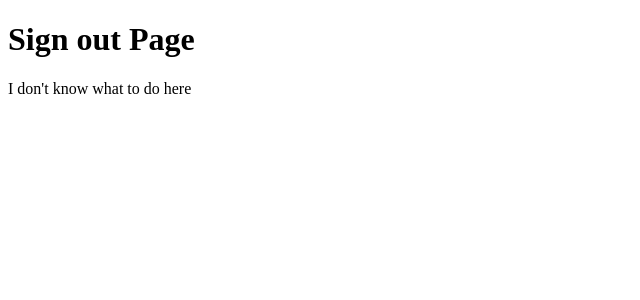
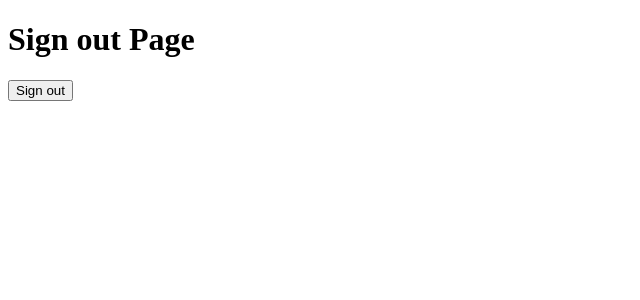
Before and after one commit to justEstif/project_odin_book_nextjs, a Next.js app: page /auth/sign-out in a window 1280 px wide. Shown: the top 300 px of the page, without its empty margins (0-640 px from the left). Built offline with nearby package versions, Linux system fonts and the light colour scheme.

Commit message:
feat: redirect to sign in page after sign out

```diff
--- a/app/auth/sign-out/page.tsx
+++ b/app/auth/sign-out/page.tsx
@@ -1,10 +1,14 @@
+"use client";
+import { signOut } from "next-auth/react";
 type Props = {};
 
 const Page = ({}: Props) => {
   return (
     <div>
       <h1>Sign out Page</h1>
-      <div>I don{"'"}t know what to do here</div>
+      <button onClick={() => signOut({ callbackUrl: "/auth/sign-in" })}>
+        Sign out
+      </button>
     </div>
   );
 };
```
